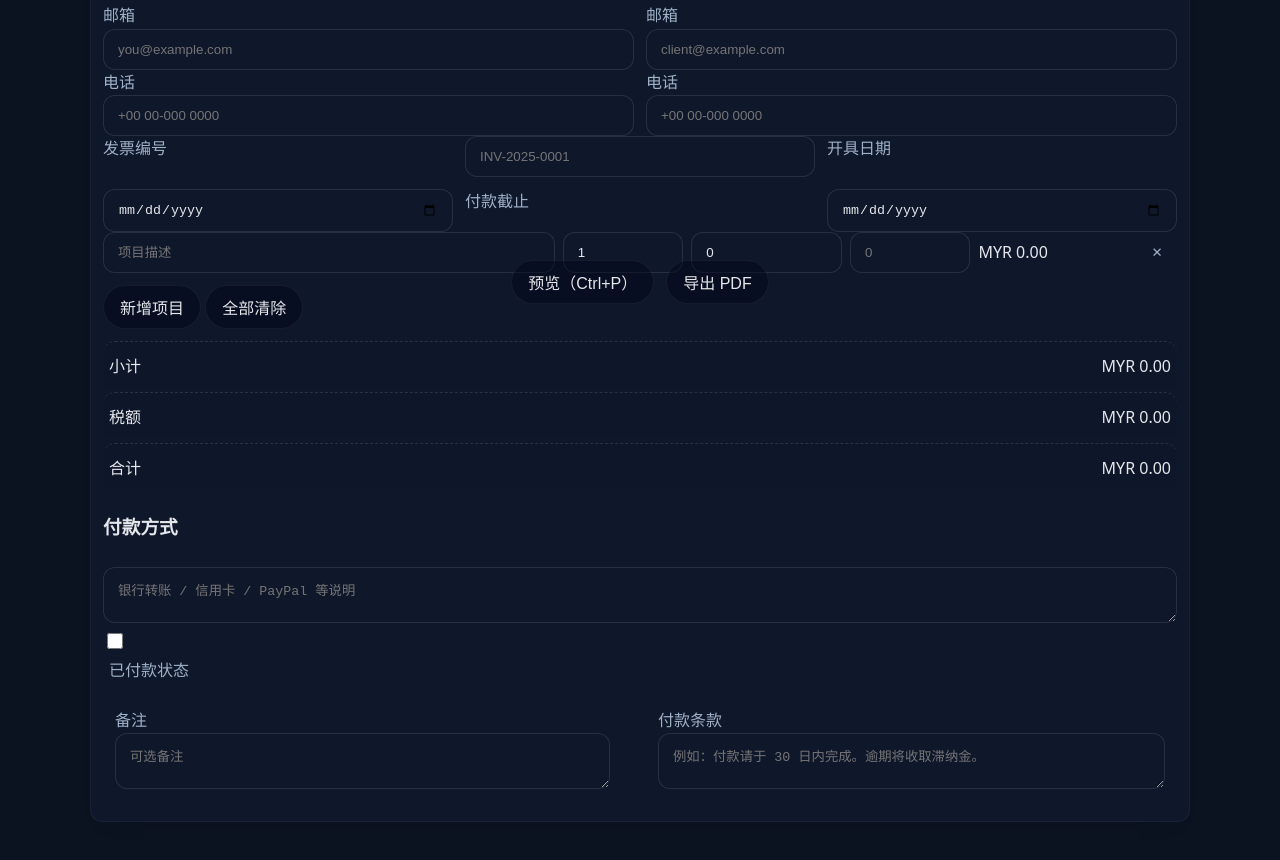
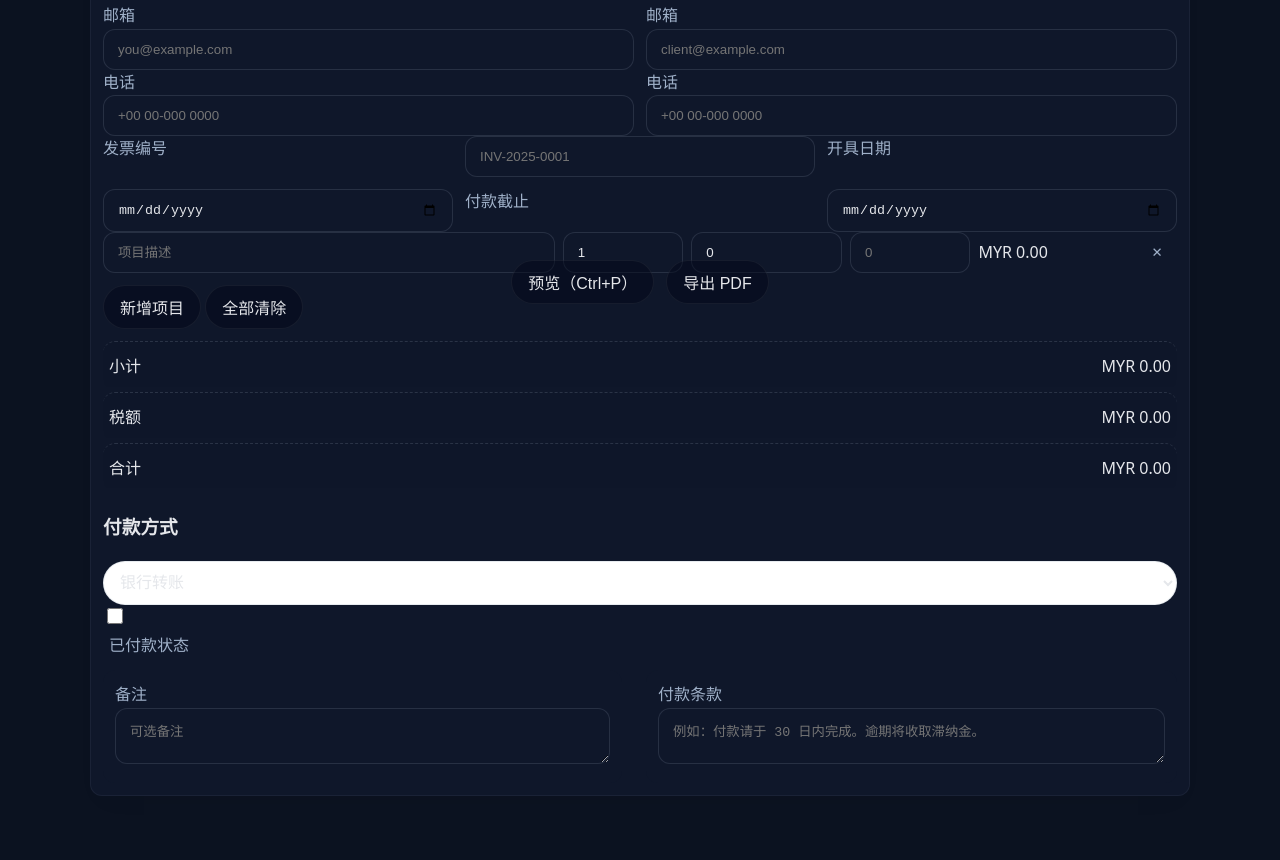
Before and after one commit to Loongtm/freelancekit, a plain HTML site: page index.html in a window 1280 px wide. Shown: the part 474-1334 px from the top of the page. Drawn offline with Linux system fonts and the light colour scheme.

Commit message:
Add files via upload

```diff
--- a/index.html
+++ b/index.html
@@ -96,9 +96,19 @@
 
       <div class="payment-info">
         <h3 data-i18n="paymentMethod">付款方式</h3>
-        <textarea id="paymentMethod" placeholder="银行转账 / 信用卡 / PayPal 等说明" required></textarea>
+        <div class="field">
+          <select id="paymentMethodSelect" class="select-like" required aria-label="付款方式">
+            <option value="bank">银行转账</option>
+            <option value="card">信用卡</option>
+            <option value="paypal">PayPal</option>
+            <option value="ewallet">电子钱包</option>
+            <option value="cash">现金</option>
+            <option value="other">其他（自定义）</option>
+          </select>
+          <input id="paymentMethodOther" type="text" placeholder="请输入具体方式，如：银行名 / 账号" style="display:none;margin-top:8px;">
+        </div>
         <label>
-          <input type="checkbox" id="paidStatus"> <span data-i18n="paidStatus">已付款</span>
+          <input type="checkbox" id="paidStatus" title="勾选代表已收到付款"> <span data-i18n="paidStatus">已付款</span>
         </label>
       </div>
 
```
